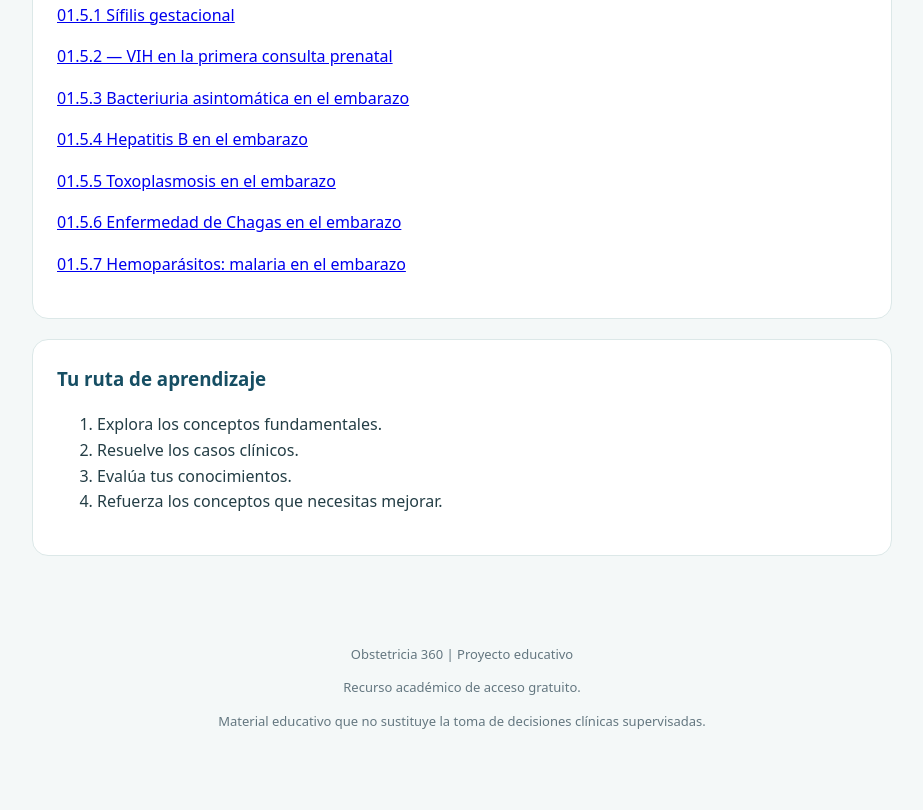
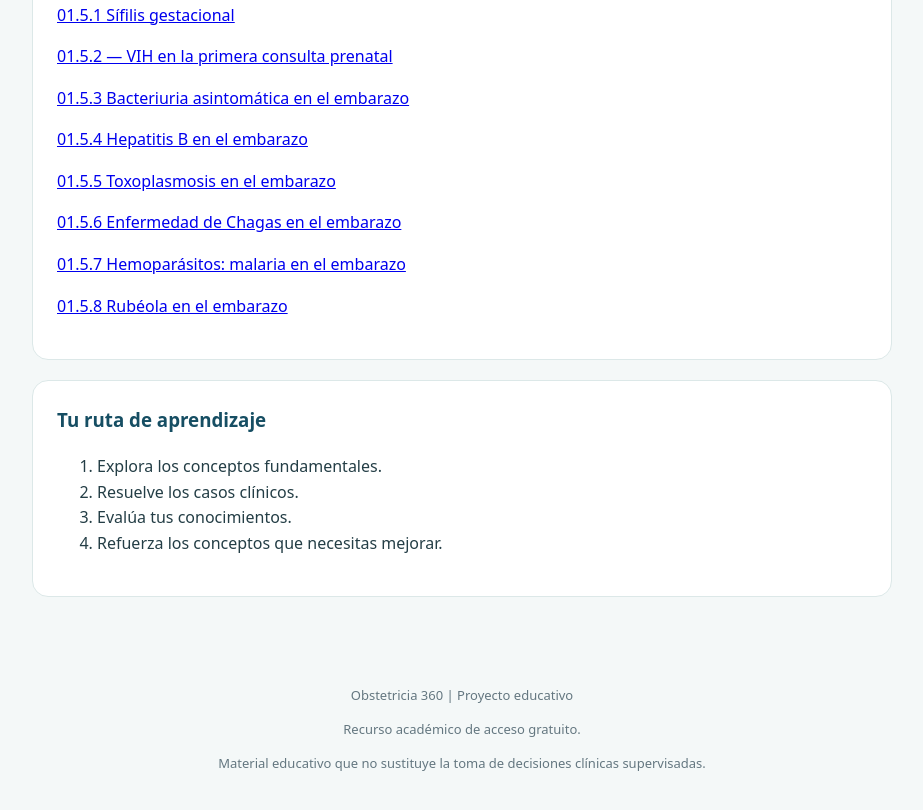
Before and after one commit to bp5icesi/obstetricia360, a plain HTML site: page index.html in a window 1280 px wide. Shown: the part 981-1791 px from the top of the page, without its empty margins (178-1101 px from the left). Before the commit the page ends 1751 px from the top, so only its background shows below. Drawn offline with Linux system fonts and the light colour scheme.

Commit message:
Update index.html

```diff
--- a/index.html
+++ b/index.html
@@ -147,6 +147,11 @@ footer {
     01.5.7 Hemoparásitos: malaria en el embarazo
   </a>
 </p>
+  <p>
+  <a href="./modulos/rubeola-embarazo.html">
+    01.5.8 Rubéola en el embarazo
+  </a>
+</p>
 </section>
 
 
```
